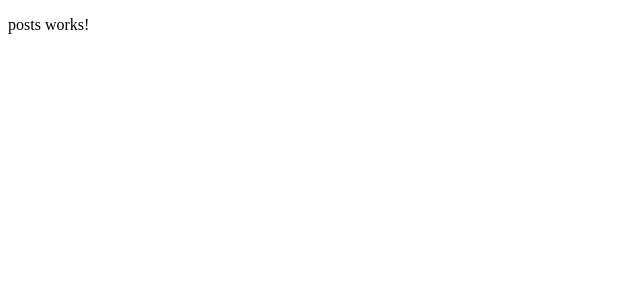
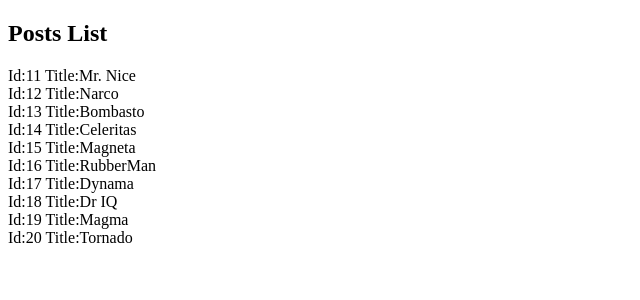
Before and after one commit to vinh28193/mmy-app, an Angular app: page /posts in a window 1280 px wide. Shown: the top 300 px of the page, without its empty margins (0-640 px from the left). Built offline with nearby package versions, Linux system fonts and the light colour scheme.

Commit message:
Display a List

```diff
--- /dev/null
+++ b/src/app/practive/posts/mock-posts.ts
@@ -0,0 +1,14 @@
+import { Post } from './post';
+
+export const POSTS: Post[] = [
+    { id: 11, title: 'Mr. Nice' },
+    { id: 12, title: 'Narco' },
+    { id: 13, title: 'Bombasto' },
+    { id: 14, title: 'Celeritas' },
+    { id: 15, title: 'Magneta' },
+    { id: 16, title: 'RubberMan' },
+    { id: 17, title: 'Dynama' },
+    { id: 18, title: 'Dr IQ' },
+    { id: 19, title: 'Magma' },
+    { id: 20, title: 'Tornado' }
+];
--- /dev/null
+++ b/src/app/practive/posts/post.ts
@@ -0,0 +1,4 @@
+export class Post {
+    id: number;
+    title: string;
+}
--- a/src/app/practive/posts/posts.component.html
+++ b/src/app/practive/posts/posts.component.html
@@ -1,3 +1,6 @@
-<p>
-  posts works!
-</p>
+<h2>Posts List</h2>
+<div class="posts">
+  <div *ngFor="let post of posts">
+    Id:{{post.id}} Title:{{post.title}}
+  </div>
+</div>
--- a/src/app/practive/posts/posts.component.ts
+++ b/src/app/practive/posts/posts.component.ts
@@ -1,4 +1,7 @@
 import { Component, OnInit } from '@angular/core';
+
+import { Post } from './post';
+import { POSTS} from './mock-posts';
 
 @Component({
   selector: 'app-posts',
@@ -7,9 +10,13 @@ import { Component, OnInit } from '@angular/core';
 })
 export class PostsComponent implements OnInit {
 
+  public posts: Post[];
   constructor() { }
 
   ngOnInit() {
+    this.getPosts();
   }
-
+  public getPosts() {
+    this.posts = POSTS;
+  }
 }
```
